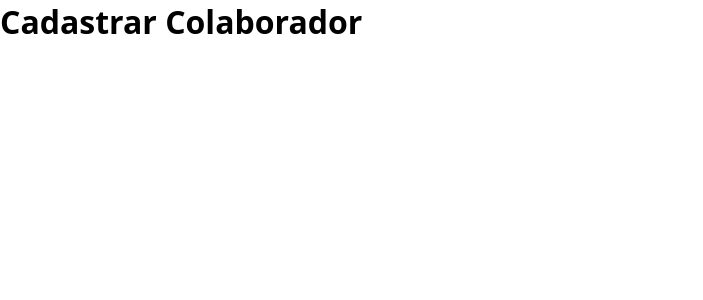
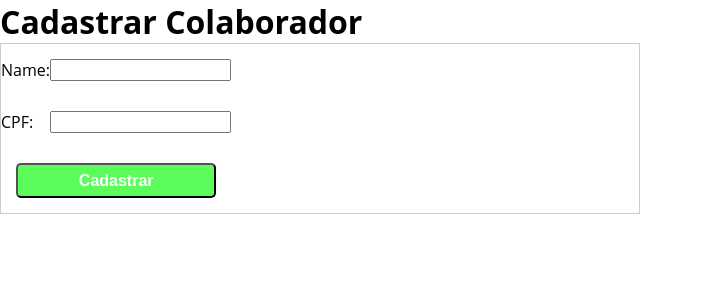
Before and after one commit to MarcosWinicios/breakfast-web, a React (Create React App) app: page /registration in a window 1280 px wide. Shown: the top 300 px of the page, without its empty margins (0-703 px from the left). Built offline with nearby package versions, Linux system fonts and the light colour scheme; no server answers.

Commit message:
implementation registration employee

```diff
--- a/src/pages/EmployeeRegistration/index.tsx
+++ b/src/pages/EmployeeRegistration/index.tsx
@@ -1,6 +1,60 @@
+import axios from "axios";
+import { FormEvent, useState } from "react";
+import api from "../../services/api";
+import "./styles.css";
+
 const EmployeeRegistration = () => {
+    const [employeeName, setEmployeeName] = useState("");
+    const [employeeCpf, setEmployeeCpf] = useState("");
+
+    function employeeRegistration(e: FormEvent) {
+        e.preventDefault();
+        console.log(employeeName + ":" + typeof employeeName);
+        console.log(employeeCpf + ":" + typeof employeeCpf);
+        api.post("employees", {
+            name: employeeName,
+            cpf: employeeCpf
+        }).then(() => {
+            alert("Cadastro realizado com sucesso")
+        }).catch(() => {
+            alert("Erro ao cadastar");
+        });
+
+
+    }
     return (
-        <h1>Cadastrar Colaborador</h1>
+        <>
+            <h1>Cadastrar Colaborador</h1>
+
+            <section>
+                <form onSubmit={employeeRegistration}>
+                    <div className="input-block">
+                        <label htmlFor="name">Name:</label>
+                        <input
+                            type="text"
+                            id="name"
+                            value={employeeName}
+                            onChange={(e) => (setEmployeeName(e.target.value))}
+                        />
+                    </div>
+                    <div className="input-block">
+                        <label htmlFor="cpf">CPF:</label>
+                        <input
+                            type="text"
+                            id="cpf"
+                            value={employeeCpf}
+                            onChange={(e) => (setEmployeeCpf(e.target.value))}
+                        />
+                    </div>
+                    <div className="input-block button-container">
+                        <input type="submit" id="name" value="Cadastrar" />
+                    </div>
+
+
+                </form>
+            </section>
+        </>
+
     );
 }
 export default EmployeeRegistration;
--- a/src/pages/EmployeeRegistration/styles.css
+++ b/src/pages/EmployeeRegistration/styles.css
@@ -0,0 +1,32 @@
+        .input-block {
+            /* border: solid 1px #ccc; */
+            display: flex;
+            justify-content: space-between;
+            width: 18vw;
+            margin: 15px 0;
+        }
+
+        form {
+            display: flex;
+            flex-direction: column;
+            justify-content: space-between;
+            height: 50%;
+            border: solid 1px #ccc;
+            width: 50vw;
+        }
+
+        .button-container {
+            display: flex;
+            justify-content: center;
+        }
+
+        .button-container input {
+            padding: 5px;
+            border-radius: 5px;
+            background-color: rgb(93, 252, 93);
+            width: 200px;
+            height: 35px;
+            color: #fff;
+            font-size: 1rem;
+            font-weight: 800;
+        }
--- /dev/null
+++ b/src/services/api.ts
@@ -0,0 +1,8 @@
+import { BASE_URL } from './request';
+import axios from "axios";
+
+const api = axios.create({
+    baseURL: BASE_URL
+})
+
+export default api;
```
Also changed, not shown: src/pages/EmployeeList/index.tsx (+0 -10 lines).
